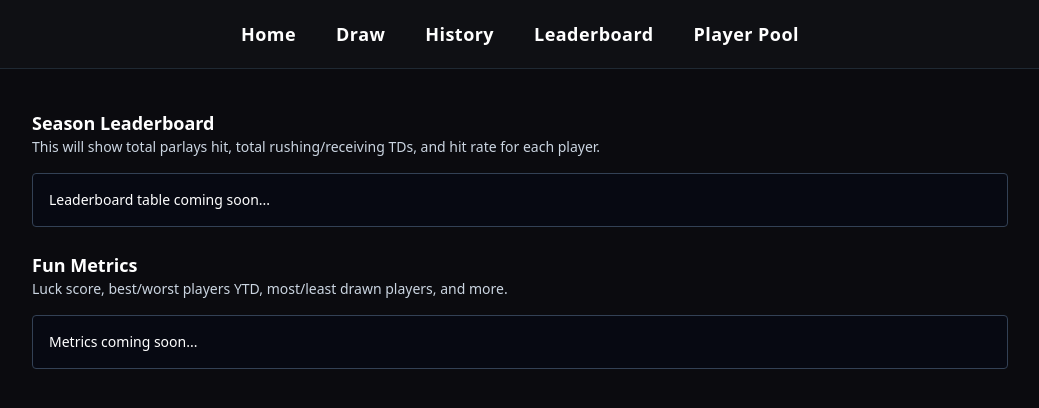
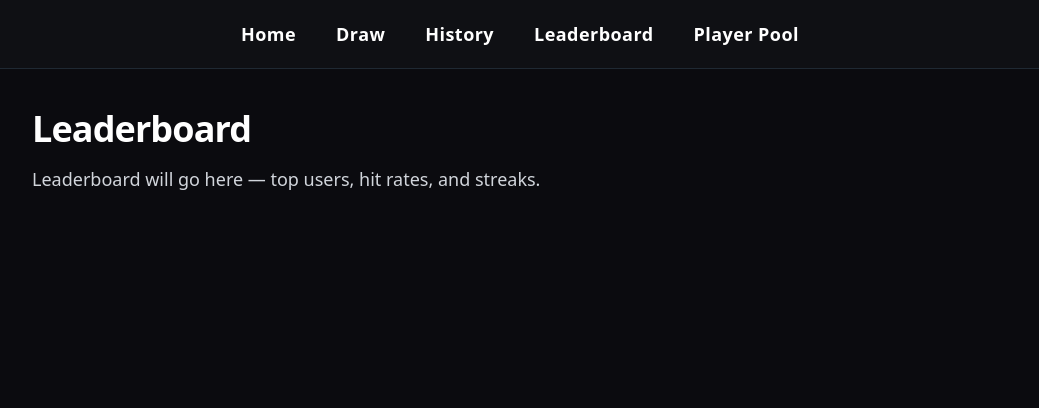
Before and after one commit to nick35d/anytime-td-parlay, a Next.js app: page /leaderboard in a window 1280 px wide. Shown: the top 408 px of the page, without its empty margins (120-1159 px from the left). Built offline with nearby package versions, Linux system fonts and the light colour scheme.

Commit message:
Update page.tsx

```diff
--- a/app/leaderboard/page.tsx
+++ b/app/leaderboard/page.tsx
@@ -1,27 +1,12 @@
-import React from 'react';
-
 export default function LeaderboardPage() {
   return (
-    <div className="space-y-6">
-      <section className="main-card">
-        <h2 className="text-lg font-semibold">Season Leaderboard</h2>
-        <p className="text-sm text-slate-300 mb-4">
-          This will show total parlays hit, total rushing/receiving TDs, and hit rate for each player.
-        </p>
-        <div className="border border-slate-700 rounded p-4 text-sm bg-slate-950/40">
-          <p>Leaderboard table coming soon...</p>
-        </div>
-      </section>
-
-      <section className="main-card">
-        <h2 className="text-lg font-semibold">Fun Metrics</h2>
-        <p className="text-sm text-slate-300 mb-4">
-          Luck score, best/worst players YTD, most/least drawn players, and more.
-        </p>
-        <div className="border border-slate-700 rounded p-4 text-sm bg-slate-950/40">
-          <p>Metrics coming soon...</p>
-        </div>
-      </section>
+    <div className="text-white">
+      <h1 className="text-4xl font-extrabold mb-4 tracking-tight">
+        Leaderboard
+      </h1>
+      <p className="text-gray-300 text-lg">
+        Leaderboard will go here — top users, hit rates, and streaks.
+      </p>
     </div>
   );
 }
```
